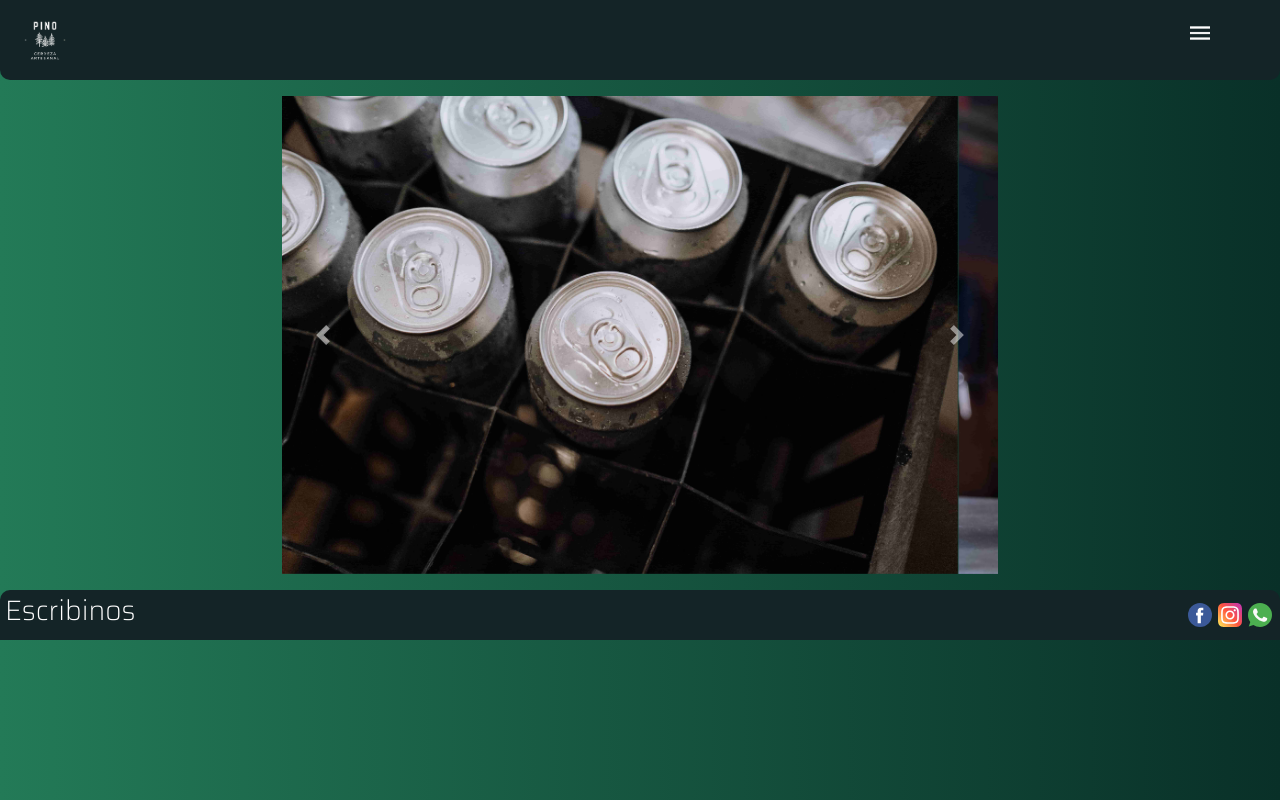
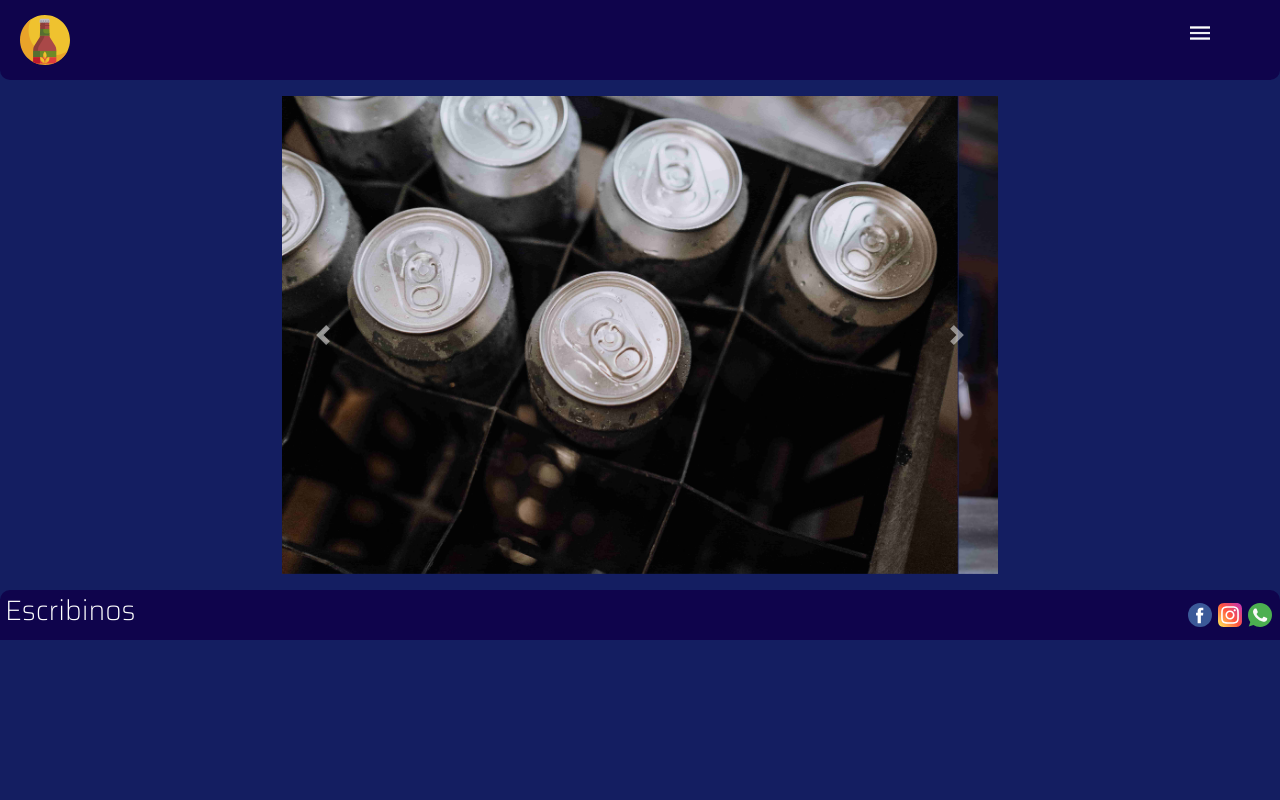
Before and after one commit to matiasarielc/proyecto-coderhouse, a website: page pages/galeria.html in a window 1280 px wide. Drawn offline with nearby package versions, Linux system fonts and the light colour scheme.

Commit message:
Agrego rama-testeo para pruebas, modifico color de bg y header

```diff
--- a/pages/galeria.html
+++ b/pages/galeria.html
@@ -20,7 +20,7 @@
 
             <div>
                 <a class="header__index" href="../index.html">
-                    <img class="header__logo" src="../icons/cerveza-pino.png" alt="Logo de la marca">
+                    <img class="header__logo" src="../icons/crafted.svg" alt="Logo de la marca">
                 </a>
             </div>
 
--- a/scss/_colores.scss
+++ b/scss/_colores.scss
@@ -2,8 +2,8 @@ $gradienteVerde:#093028;  /* fallback for old browsers */
 $gradienteVerde:-webkit-linear-gradient(to right, #237A57, #093028);  /* Chrome 10-25, Safari 5.1-6 */
 $gradienteVerde:linear-gradient(to right, #237A57, #093028); /* W3C, IE 10+/ Edge, Firefox 16+, Chrome 26+, Opera 12+, Safari 7+ */;
 
-$colorPrincipal:rgb(20,36,39);
-$background:$gradienteVerde;
+$colorPrincipal:#0F044C;
+$background: #141E61;
 $colorFuente1:rgb(225, 229, 233);
 $colorFuente2:rgb(17,31,33);
 $colorCaja1:rgb(225,229,233);
```
Also changed, not shown: index.html (+1 -1 lines), pages/contacto.html (+1 -1 lines), pages/nosotros.html (+1 -1 lines), pages/productos.html (+1 -1 lines), css/styles.css, icons/crafted.svg (added).
